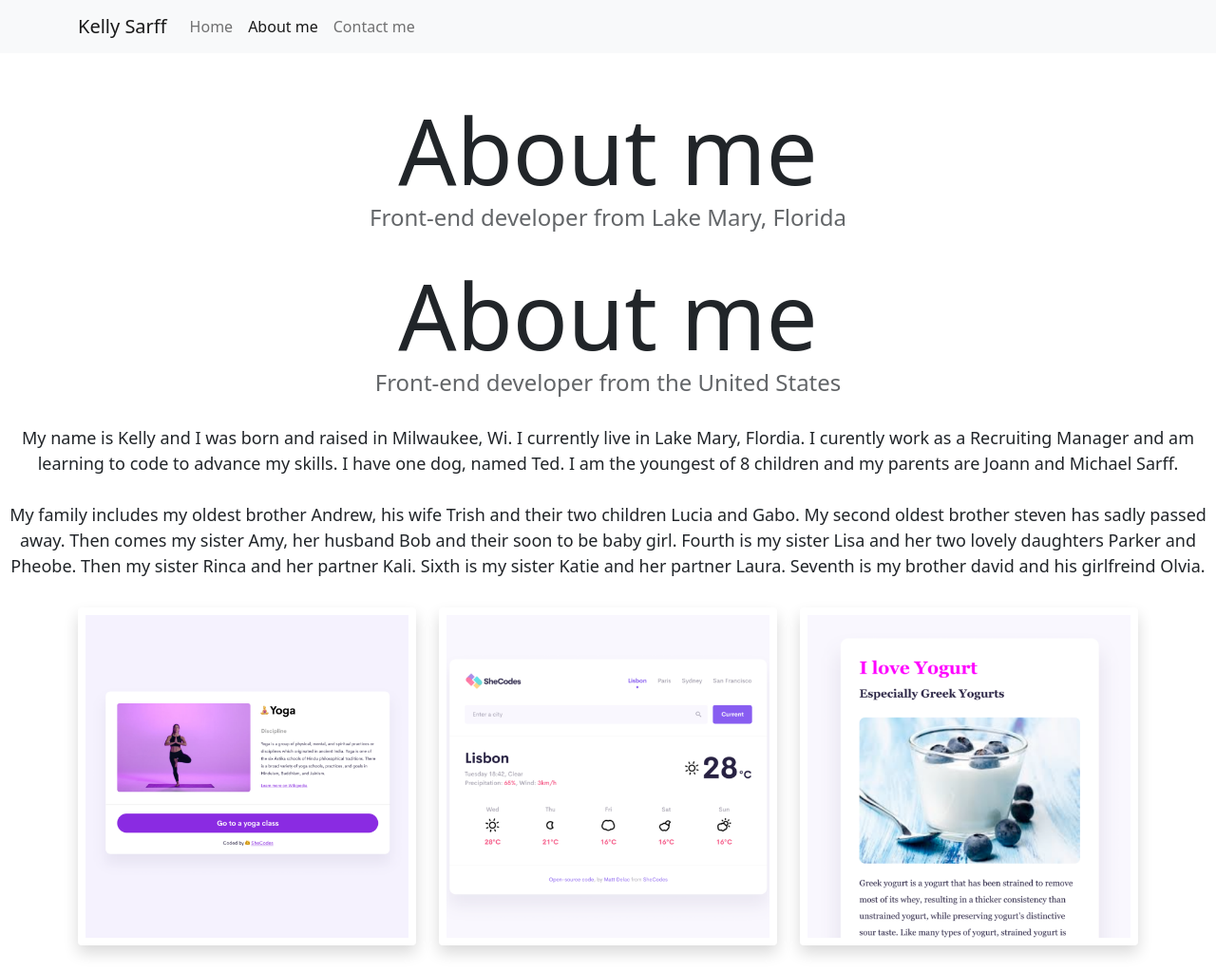
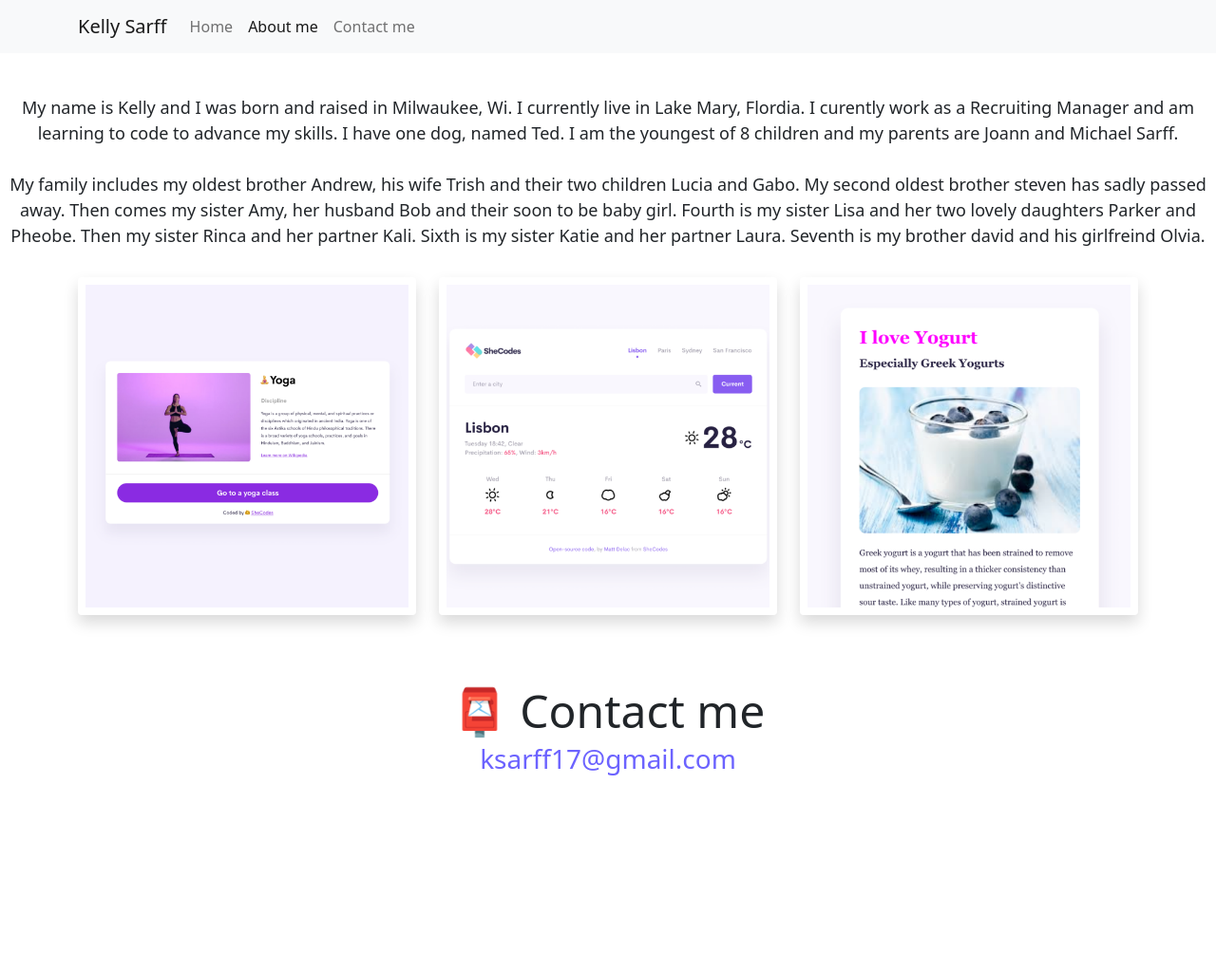
Before and after one commit to Sarffk17/Kelly_Sarff_Front_End_Developer, a plain HTML site: page about.html in a window 1280 px wide. Shown: the top 1023 px of the page at 95% size. After the commit the page ends 920 px from the top, so only its background shows below. Drawn offline with nearby package versions, Linux system fonts and the light colour scheme.

Commit message:
Update about.html

```diff
--- a/about.html
+++ b/about.html
@@ -64,59 +64,6 @@
         </div>
       </div>
     </nav>
-    <h1 class="text-center">About me</h1>
-    <h3 class="text-center">Front-end developer from Lake Mary, Florida </h3>
-    <div class="about-paragraphs text-center">
-      <p></title>
-    <meta
-      name="description"
-      content="About Kelly Sarff, a front-end developer based in the United States"
-    />
-  </head>
-  <body>
-    <nav class="navbar navbar-expand-lg navbar-light bg-light fixed-top">
-      <div class="container">
-        <a class="navbar-brand" href="/" title="Homepage">Kelly Sarff</a>
-        <button
-          class="navbar-toggler"
-          type="button"
-          data-bs-toggle="collapse"
-          data-bs-target="#navbarNav"
-          aria-controls="navbarNav"
-          aria-expanded="false"
-          aria-label="Toggle navigation"
-        >
-          <span class="navbar-toggler-icon"></span>
-        </button>
-        <div class="collapse navbar-collapse" id="navbarNav">
-          <ul class="navbar-nav">
-            <li class="nav-item">
-              <a class="nav-link" aria-current="page" href="/" tilte="Homepage"
-                >Home</a
-              >
-            </li>
-            <li class="nav-item">
-              <a
-                class="nav-link active"
-                href="/about.html"
-                title="About Kelly Sarff"
-                >About me</a
-              >
-            </li>
-            <li class="nav-item">
-              <a
-                class="nav-link"
-                href="/about.html#contact"
-                title="Contact Kelly Sarff"
-                >Contact me</a
-              >
-            </li>
-          </ul>
-        </div>
-      </div>
-    </nav>
-    <h1 class="text-center">About me</h1>
-    <h3 class="text-center">Front-end developer from the United States</h3>
     <div class="about-paragraphs text-center">
       <p>
         My name is Kelly and I was born and raised in Milwaukee, Wi. I currently
```
